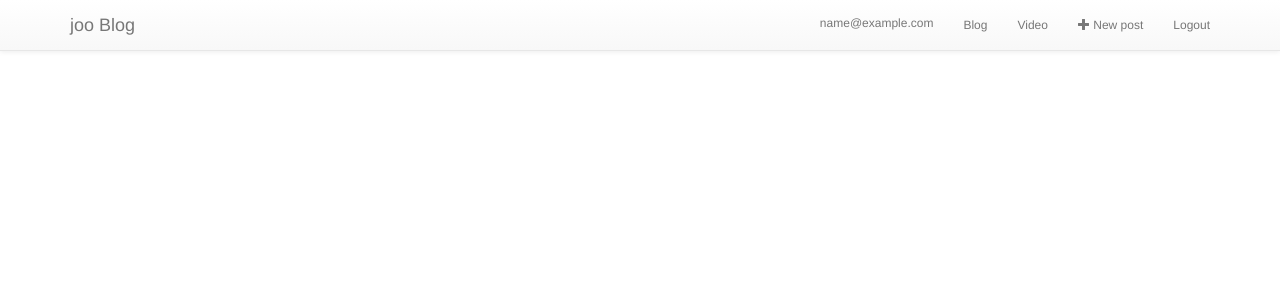
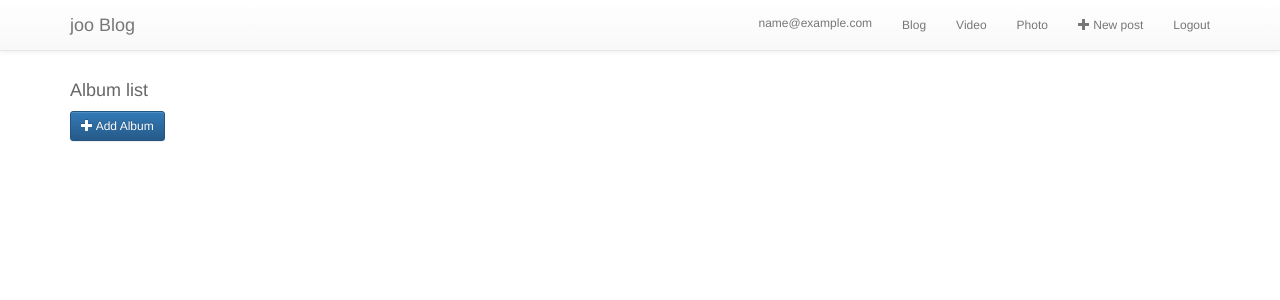
Before and after one commit to yongdol/mysite, a Django app: page /photo/ in a window 1280 px wide. Shown: the top 300 px of the page. Run offline with Django 3.2, Linux system fonts and the light colour scheme; the visitor is signed in with stand-in values (Sample User, id 1); data that the repository does not hold is empty; style sheets or scripts are compiled from the project's sources; parts of the project's set-up code (start-up, migrations or seed data) failed here and were passed over; some libraries are stand-ins or nearby versions.

Commit message:
album_list 기능 구현

```diff
--- a/django_app/photo/views.py
+++ /dev/null
@@ -1,10 +0,0 @@
-from django.shortcuts import render
-from .models import Album
-
-
-def album_list(request):
-    albums = Album.objects.all()
-    context = {
-        'album_list': albums,
-    }
-    return render(request, 'photo/album_list.html', context)
--- /dev/null
+++ b/django_app/photo/views/__init__.py
@@ -0,0 +1 @@
+from .album import *
--- /dev/null
+++ b/django_app/photo/views/album.py
@@ -0,0 +1,19 @@
+from django.shortcuts import render, redirect, get_object_or_404
+from ..models import Album
+from ..forms import AlbumForm
+from django.contrib.auth.decorators import login_required
+
+
+
+__all__ = [
+    'album_list',
+    'album_add',
+]
+
+
+def album_list(request):
+    albums = Album.objects.all()
+    context = {
+        'albums': albums,
+    }
+    return render(request, 'photo/album_list.html', context)
--- a/django_app/templates/common/base.html
+++ b/django_app/templates/common/base.html
@@ -50,6 +50,9 @@
             <a href="{% url 'video:bookmark_list' %}">Video</a>
           </li>
           <li>
+            <a href="{% url 'photo:album_list' %}">Photo</a>
+          </li>
+          <li>
             <a href="{% url 'blog:post_new' %}">
               <span class="glyphicon glyphicon-plus"></span> New post
             </a>
--- a/django_app/templates/photo/album_list.html
+++ b/django_app/templates/photo/album_list.html
@@ -1,13 +1,23 @@
 {% extends 'common/base.html' %}
 
-
 {% block content %}
-{% for album in album_list %}
-<div>
-    <h4>Album Title</h4>
-    <h4>{{ album.title }}</h4>
-
+<div id="album_list">
+	<h4>Album list</h4>
+	<a href="{% url 'photo:album_add' %}" class="btn btn-primary btn-sm btn-top-right">
+		<span class="glyphicon glyphicon-plus"></span>
+		Add Album
+	</a>
+	<ul class="list-group">
+		{% for album in albums %}
+		<li class="list-group-item">
+			<span class="badge">{{ album.photo_set.count }}</span>
+            <div><strong>{{ album.title }}</strong></div>
+			<span>{{ album.owner.email }}</span>
+			{% if album.description %}
+			<span> | {{ album.description }}</span>
+			{% endif %}
+		</li>
+		{% endfor %}
+	</ul>
 </div>
-
-{% endfor %}
 {% endblock %}
```
